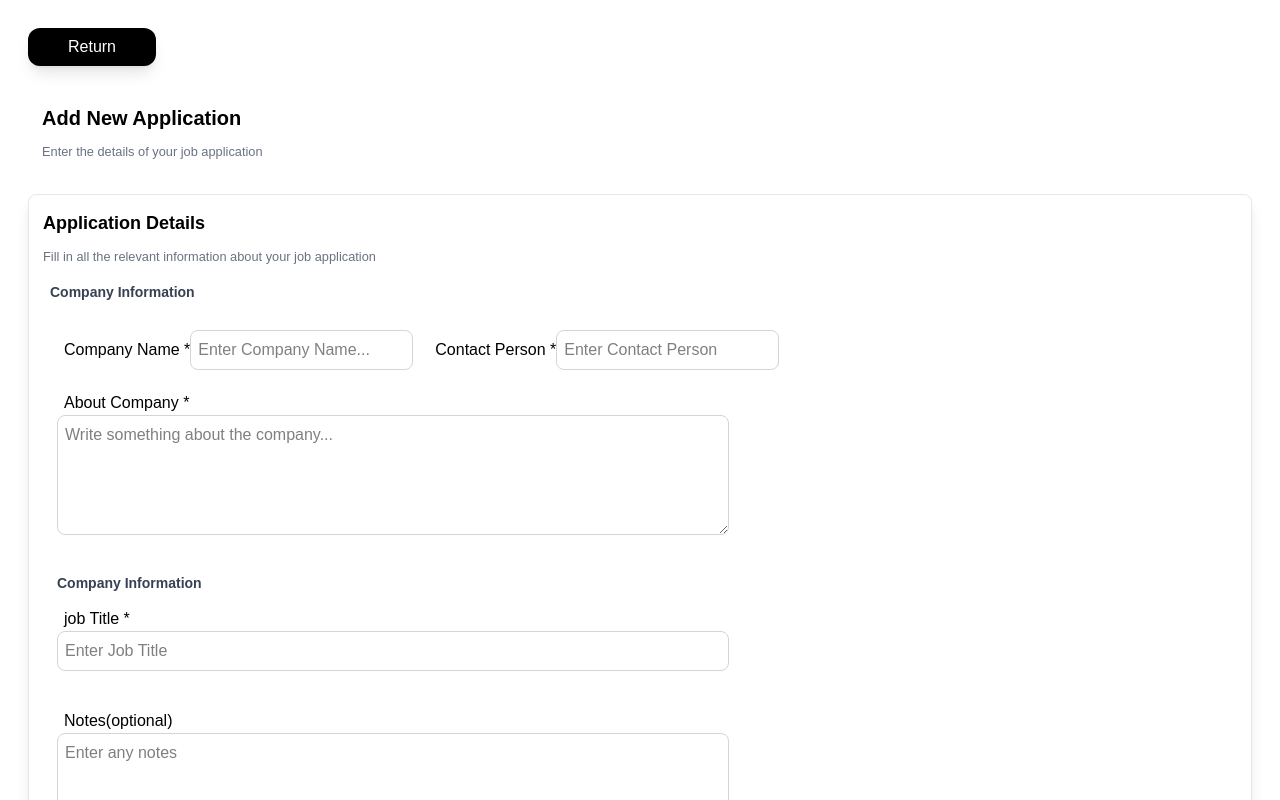
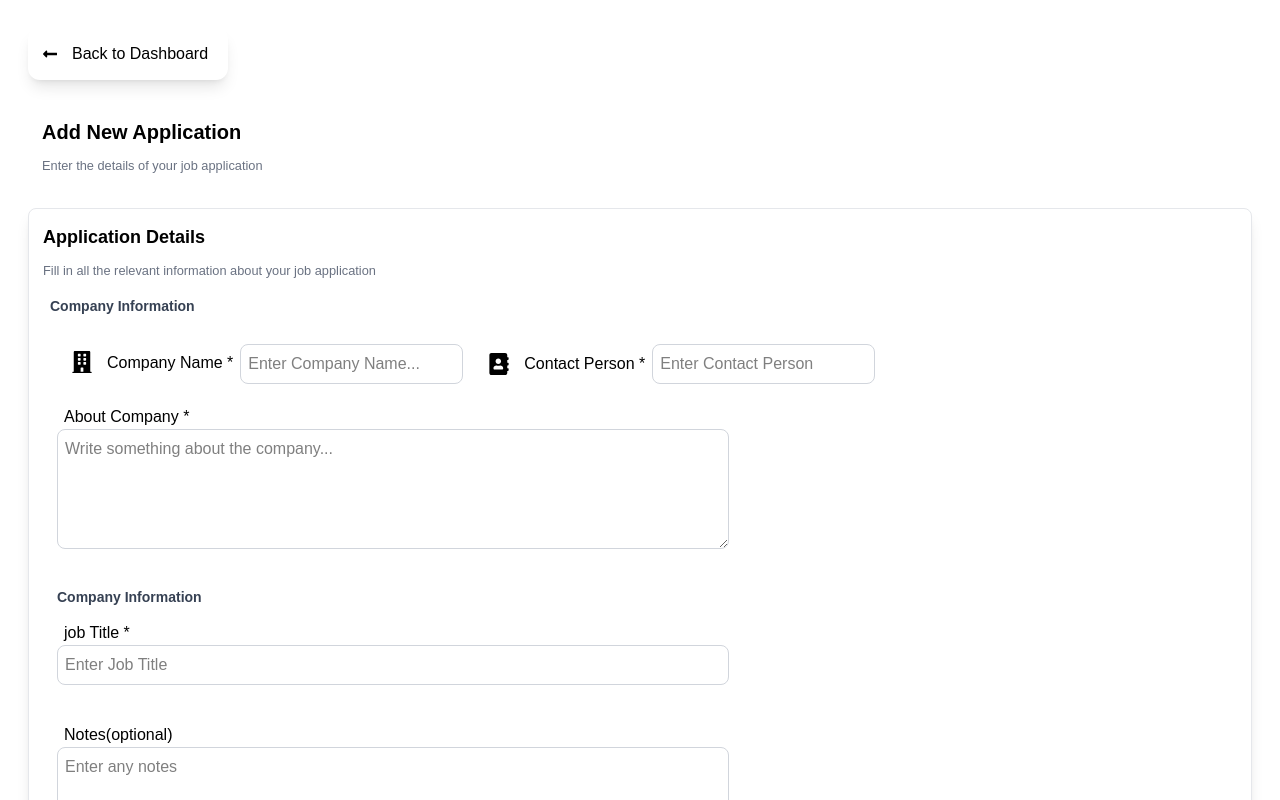
Before and after one commit to siphoPrince/ledder, a React (Vite) app in the folder ledder/: page /Application-form in a window 1280 px wide. Shown: the top 800 px of the page. Built offline with nearby package versions, Linux system fonts and the light colour scheme.

Commit message:
adding icons

```diff
--- a/ledder/app/components/application-form.jsx
+++ b/ledder/app/components/application-form.jsx
@@ -1,5 +1,8 @@
 import { useState } from "react";
 import { useNavigate } from "react-router-dom";
+import { FaLongArrowAltLeft } from "react-icons/fa"
+import { FaBuilding } from "react-icons/fa"
+import { FaAddressBook } from "react-icons/fa"
 
 export default function ApplicationForm({onSubmit}){
     const navigate = useNavigate();
@@ -31,9 +34,10 @@ export default function ApplicationForm({onSubmit}){
             {/* Return button */}
                 <button
                     onClick={() => navigate("/")}
-                    className="text-white bg-black cursor-pointer w-32 py-2 px-4 shadow-lg rounded-xl"
+                    className="text-black flex flex-row items-center w-50 py-2 px-4 shadow-lg rounded-xl cursor-pointer"
                 >
-                    Return
+                    <FaLongArrowAltLeft className="text-black text-3xl"/>
+                    <span>Back to Dashboard</span>
                 </button>
 
                 {/* Heading */}
@@ -56,11 +60,12 @@ export default function ApplicationForm({onSubmit}){
                     <h3 className="text-sm font-semibold text-gray-700 mb-1">Company Information</h3>
                     <form className="space-y-2" onSubmit={handleSubmit}>
                         {/*company name section*/}
-                        <div className="flex flex-row gap-2">
-                            <label>
-                                Company Name *
+                        <div className="flex flex-row gap-1">
+                            <label className="flex flex-row items-centre">
+                            <FaBuilding className=" text-black text-4xl"/>
+                                <span>Company Name *</span>
                                 <input
-                                    className="border border-gray-300 rounded-lg p-2 focus:outline-none focus:ring-2 focus:ring-yellow-500 focus:border-yellow-500"
+                                    className="border border-gray-300 rounded-lg p-2 focus:outline-none focus:ring-2 focus:ring-gray-200 focus:border-gray-200"
                                     placeholder="Enter Company Name..."
                                     type="text"
                                     required
@@ -69,10 +74,11 @@ export default function ApplicationForm({onSubmit}){
                                     />
                             </label>
 
-                            <label>
-                                Contact Person *
+                            <label className="flex flex-row items-center">
+                                <FaAddressBook className="text-4xl"/>
+                                <span>Contact Person *</span>
                                 <input
-                                    className="border border-gray-300 rounded-lg p-2 focus:outline-none focus:ring-2 focus:ring-yellow-500 focus:border-yellow-500"
+                                    className="border border-gray-300 rounded-lg p-2 focus:outline-none focus:ring-2 focus:ring-gray-200 focus:border-gray-200"
                                     placeholder="Enter Contact Person"
                                     type="text"
                                     required
@@ -88,7 +94,7 @@ export default function ApplicationForm({onSubmit}){
                             About Company *
 
                         <textarea
-                            className="flex flex-col gap-1.5 border border-gray-300 rounded-lg w-2xl p-3 h-30  focus:outline-none focus:ring-2 focus:ring-yellow-500 focus:border-yellow-500"
+                            className="flex flex-col gap-1.5 border border-gray-300 rounded-lg w-2xl p-3 h-30  focus:outline-none focus:ring-2 focus:ring-gray-200 focus:border-gray-200"
                             placeholder="Write something about the company..."
                             required
                             value={formData.aboutCompany}
@@ -103,7 +109,7 @@ export default function ApplicationForm({onSubmit}){
                             <label>
                                 job Title *
                                 <input
-                                    className=" flex flex-col gap-2 border border-gray-300 rounded-lg w-2xl p-2 focus:outline-none focus:ring-2 focus:ring-yellow-500 focus:border-yellow-500"
+                                    className=" flex flex-col gap-2 border border-gray-300 rounded-lg w-2xl p-2 focus:outline-none focus:ring-2 focus:ring-gray-200 focus:border-gray-200"
                                     placeholder="Enter Job Title"
                                     type="text"
                                     required
@@ -118,7 +124,7 @@ export default function ApplicationForm({onSubmit}){
                         <label>
                             Notes(optional)
                             <textarea
-                                className=" flex flex-col border border-gray-300 rounded-lg w-2xl h-28 p-2 focus:outline-none focus:ring-2 focus:ring-yellow-500 focus:border-yellow-500"
+                                className=" flex flex-col border border-gray-300 rounded-lg w-2xl h-28 p-2 focus:outline-none focus:ring-2 focus:ring-gray-200 focus:border-gray-200"
                                 placeholder="Enter any notes"
                                 type="text"
                                 value={formData.notes}
--- a/ledder/package.json
+++ b/ledder/package.json
@@ -13,6 +13,7 @@
     "@tailwindcss/vite": "^4.1.11",
     "react": "^19.1.0",
     "react-dom": "^19.1.0",
+    "react-icons": "^5.5.0",
     "react-router-dom": "^7.7.1",
     "tailwindcss": "^4.1.11"
   },
```
Also changed, not shown: 1 other file (tests, documents, lock files or other folders).
